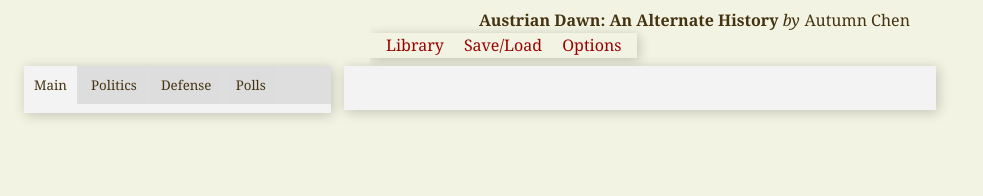
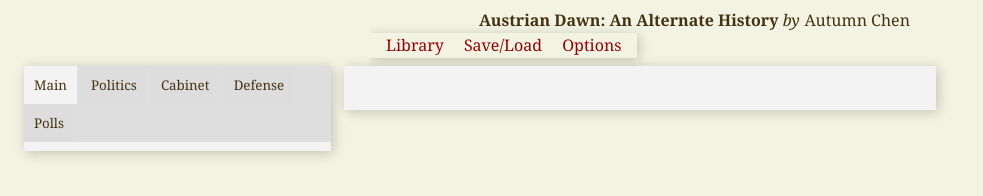
Before and after one commit to WilhelmVon500/austrian_dawn, a plain HTML site: page out/html/index.html in a window 1280 px wide. Shown: the whole page, without its empty margins (0-983 px from the left). Drawn offline with nearby package versions, Linux system fonts and the light colour scheme.

Commit message:
Update index.html

```diff
--- a/out/html/index.html
+++ b/out/html/index.html
@@ -310,6 +310,7 @@
                     <div class="tab_container">
                         <button class="tab_button active" id="main_tab" onclick="window.changeTab('status', 'main_tab');">Main</button>
                         <button class="tab_button" id="politics_tab" onclick="window.changeTab('status.politics', 'politics_tab');">Politics</button>
+                        <button class="tab_button" id="cabinet_tab" onclick="window.changeTab('status.cabinet', 'cabinet_tab');">Cabinet</button>
                         <button class="tab_button" id="paramilitary_tab" onclick="window.changeTab('status.paramilitaries', 'paramilitary_tab');">Defense</button>
                         <button class="tab_button" id="poll_tab" onclick="window.changeTab('status.polls', 'poll_tab');">Polls</button>
                     </div>
```
